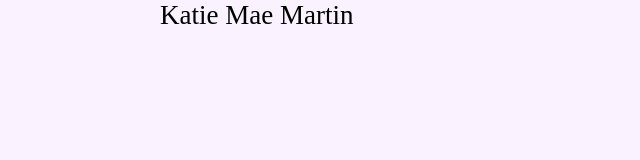
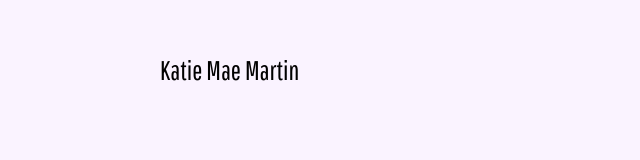
Before and after one commit to nepenthe5/MyPortfolio, a plain HTML site: page index.html in a window 1280 px wide. Shown: the whole page, without its empty margins (0-640 px from the left). Drawn offline with Linux system fonts and the light colour scheme; a web font is replaced by a local one.

Commit message:
header work

```diff
--- a/_sass/styles.css
+++ b/_sass/styles.css
@@ -1276,7 +1276,9 @@ body {
 color: $copy-color; /*dark purple*/ }
 
 header {
-  font-size: 1.5em; }
+  font-size: 1.5em;
+  font-family: "Pathway Gothic One", sans-serif;
+  padding-top: 2em; }
 
 .wrapper {
   margin: 0 auto 0 auto;
```
Also changed, not shown: 1 other file.
